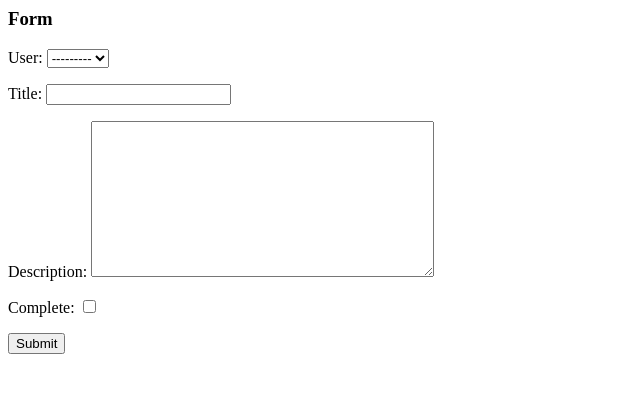
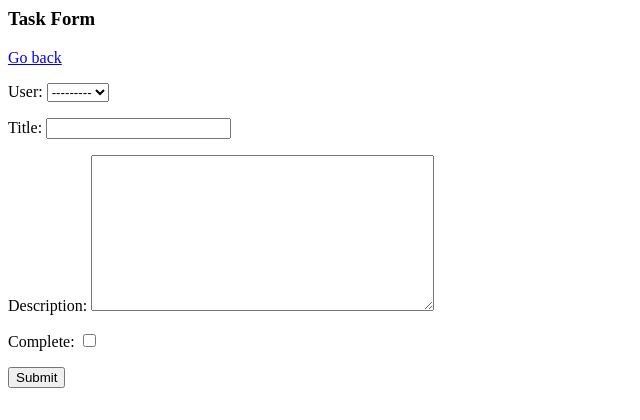
Before and after one commit to hammy33/ToDoList, a Django app: page /create-task/ in a window 1280 px wide. Shown: the top 420 px of the page, without its empty margins (0-640 px from the left). Run offline with Django 3.2, Linux system fonts and the light colour scheme.

Commit message:
changes to account for Update and Delete views

```diff
--- a/todo/base/templates/base/task.html
+++ b/todo/base/templates/base/task.html
@@ -1 +1 @@
-<h1>Task: {{task}}</h1>
+<h1>Task: {{Task}}</h1>
--- /dev/null
+++ b/todo/base/templates/base/task_confirm_delete.html
@@ -0,0 +1,6 @@
+<a href="{% url 'Tasks' %}">Go back</a>
+<form method="POST">
+    {% csrf_token %}
+    <p>Are you sure you want to delete this task? "{{Task}}"</p>
+    <input type="submit" value="Delete">
+</form>
--- a/todo/base/templates/base/task_form.html
+++ b/todo/base/templates/base/task_form.html
@@ -1,5 +1,5 @@
-<h3>Form</h3>
-
+<h3>Task Form</h3>
+<a href="{% url 'Tasks' %}">Go back</a>
 <form method="POST" action="">
     {% csrf_token %}
     {{form.as_p}}
--- a/todo/base/urls.py
+++ b/todo/base/urls.py
@@ -1,8 +1,10 @@
 from django.urls import path
-from .views import TaskList, TaskDetail, TaskCreate
+from .views import TaskList, TaskDetail, TaskCreate, TaskUpdate, TaskDelete
 
 urlpatterns = [
     path('', TaskList.as_view(), name='Tasks'),
     path('task/<int:pk>/', TaskDetail.as_view(), name='Task'),
     path('create-task/', TaskCreate.as_view(), name='Create a Task'),
+    path('update-task/<int:pk>/', TaskUpdate.as_view(), name='Update Task'),
+    path('delete-task/<int:pk>/', TaskDelete.as_view(), name='Delete Task'),
 ]
--- a/todo/base/views.py
+++ b/todo/base/views.py
@@ -1,20 +1,30 @@
 from django.shortcuts import render
 from django.views.generic.list import ListView
 from django.views.generic.detail import DetailView
-from django.views.generic.edit import CreateView
+from django.views.generic.edit import CreateView, UpdateView, DeleteView
 from django.urls import reverse_lazy
 from .models import Task
 
 class TaskList(ListView):
     model = Task
-    context_object_name = 'tasks'
+    context_object_name = 'Tasks'
 
 class TaskDetail(DetailView):
     model = Task
-    context_object_name = 'task'
+    context_object_name = 'Task'
     template_name = 'base/task.html'
 
 class TaskCreate(CreateView):
     model = Task
     fields = '__all__' #all fields should be shown
-    success_url = reverse_lazy('tasks')
+    success_url = reverse_lazy('Tasks')
+
+class TaskUpdate(UpdateView):
+    model = Task
+    fields = '__all__' #all fields should be shown
+    success_url = reverse_lazy('Tasks')
+
+class TaskDelete(DeleteView):
+    model = Task
+    context_object_name = 'Task'
+    success_url = reverse_lazy('Tasks')
```
Also changed, not shown: todo/base/templates/base/task_list.html (+5 -3 lines).
